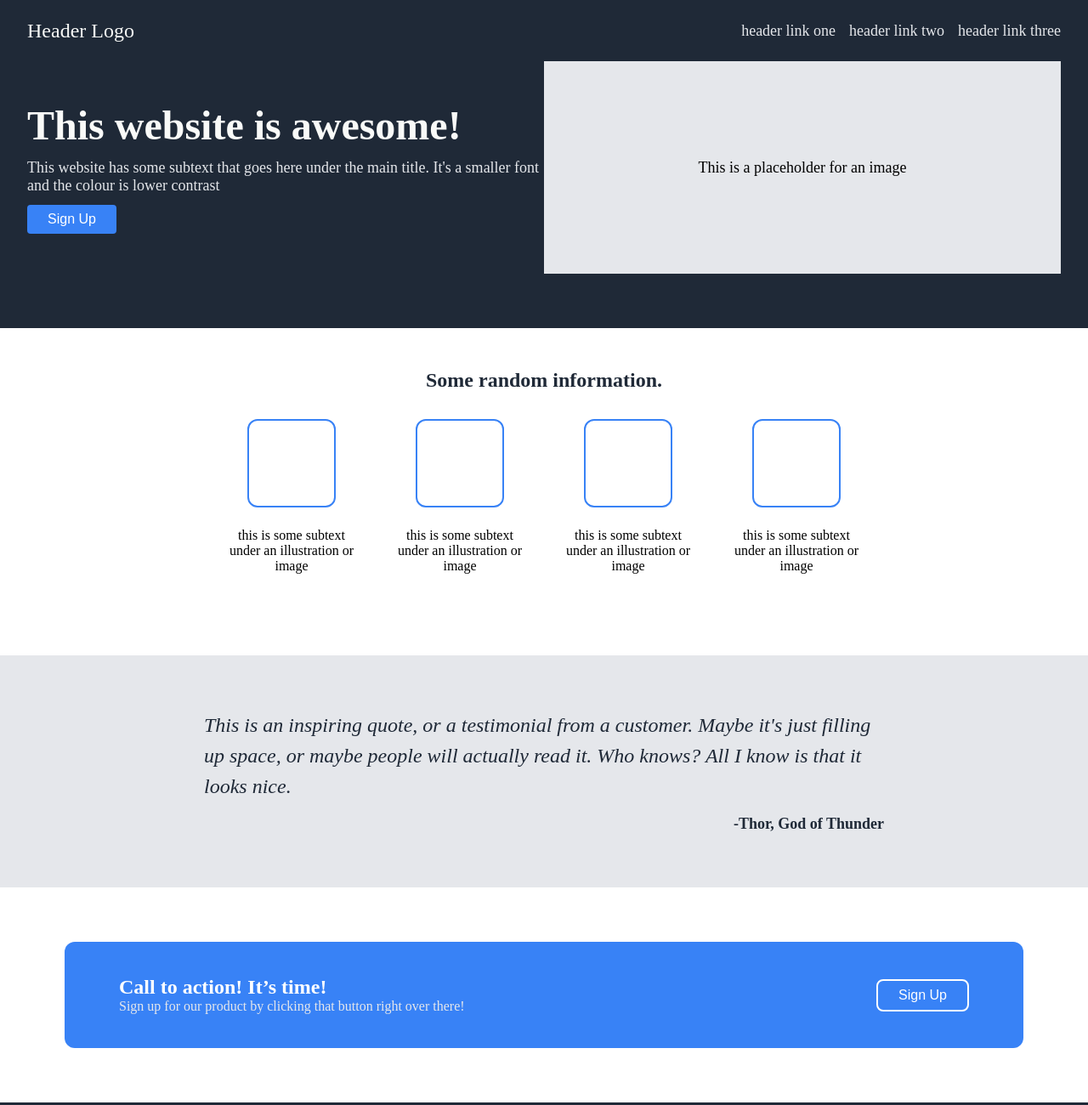
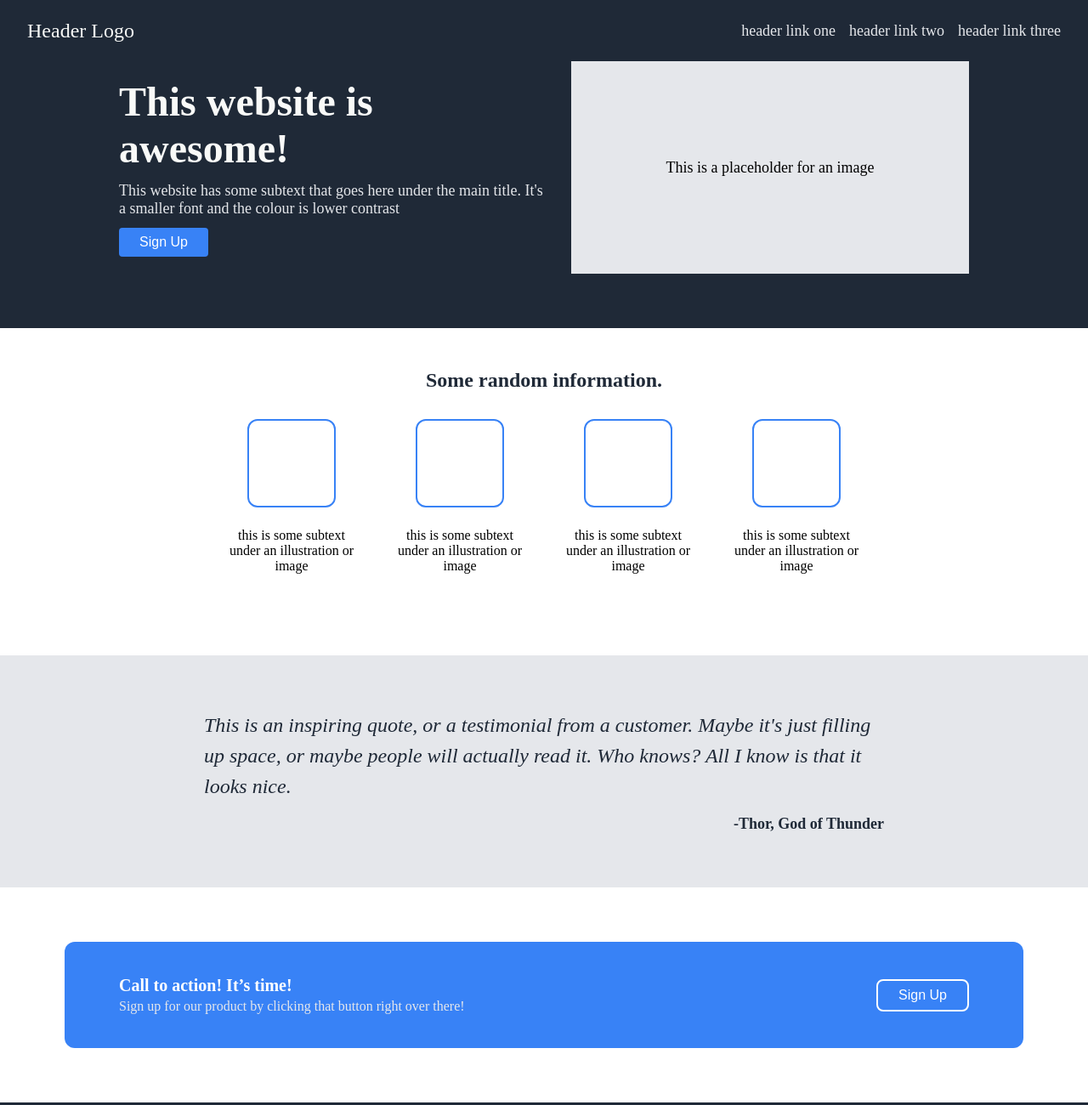
Before and after one commit to Leighton-W/Landing-Page, a plain HTML site: page index.html in a window 1280 px wide. Shown: the top 1300 px of the page at 85% size. Drawn offline with Linux system fonts and the light colour scheme.

Commit message:
Final touches
made some final edits to the css and html

```diff
--- a/index.html
+++ b/index.html
@@ -23,6 +23,7 @@
 
         <div class="content">
             <div class="container1">
+              <div class="section-content">
                   <div class="left-text">
                       <div class="hero-content">
                           <h1>This website is awesome!</h1>
@@ -34,6 +35,7 @@
                   </div>
                   <div class="right-image">
                       This is a placeholder for an image
+                  </div>
                 </div>
             </div>
 
--- a/style.css
+++ b/style.css
@@ -75,6 +75,16 @@ ul{
     justify-content: center;
     align-items: center;
     padding: 0px 32px 64px 32px;
+}
+
+.section-content {
+  display: flex;
+  justify-content: center;
+  align-items: center;
+  gap: 32px;
+  max-width: 1000px;
+  width: 100%;
+  margin: 0 auto;
 }
 
 .left-text{
@@ -237,8 +247,9 @@ ul{
 
   .cta-text h3 {
     margin: 0;
-    font-size: 24px;
+    font-size: 20px;
     font-weight: bold;
+    margin-bottom: 4px;
   }
 
   .cta-text p {
```
Lines whose indentation alone changed are shown as unchanged.
